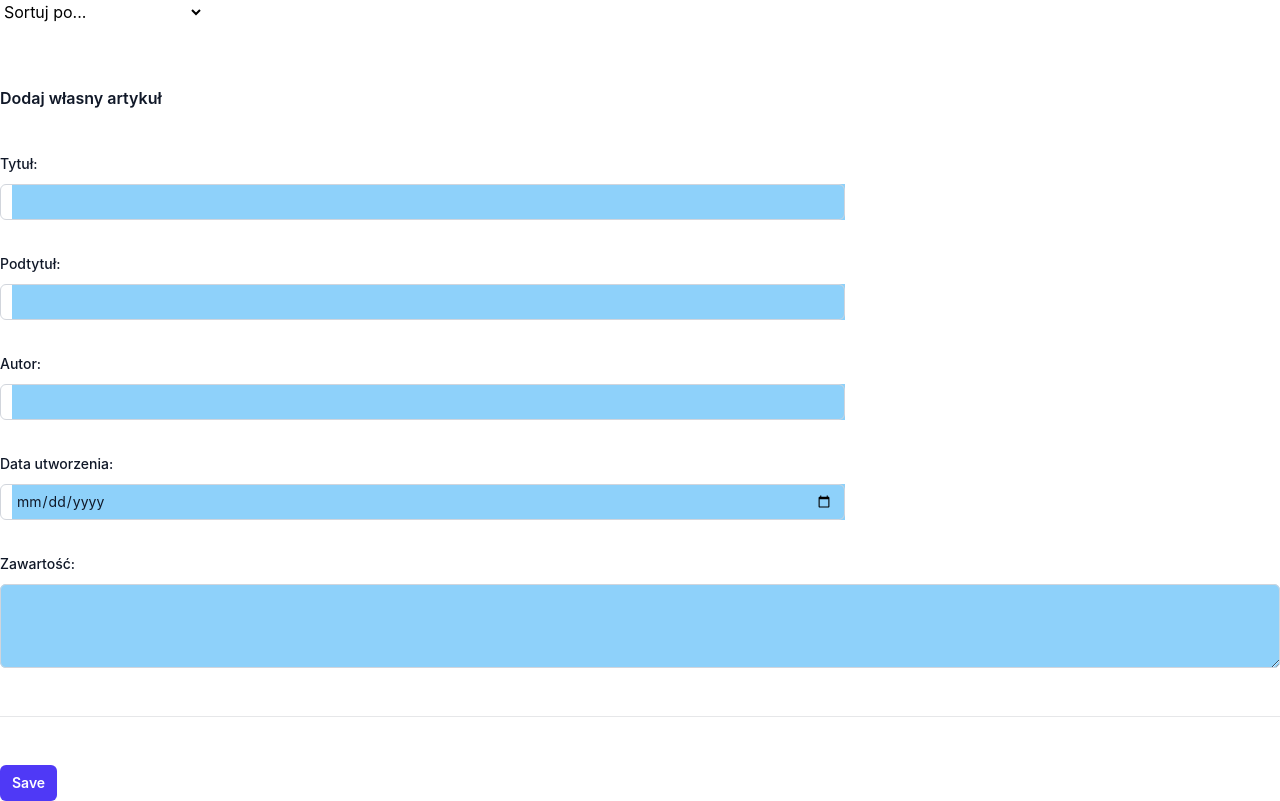
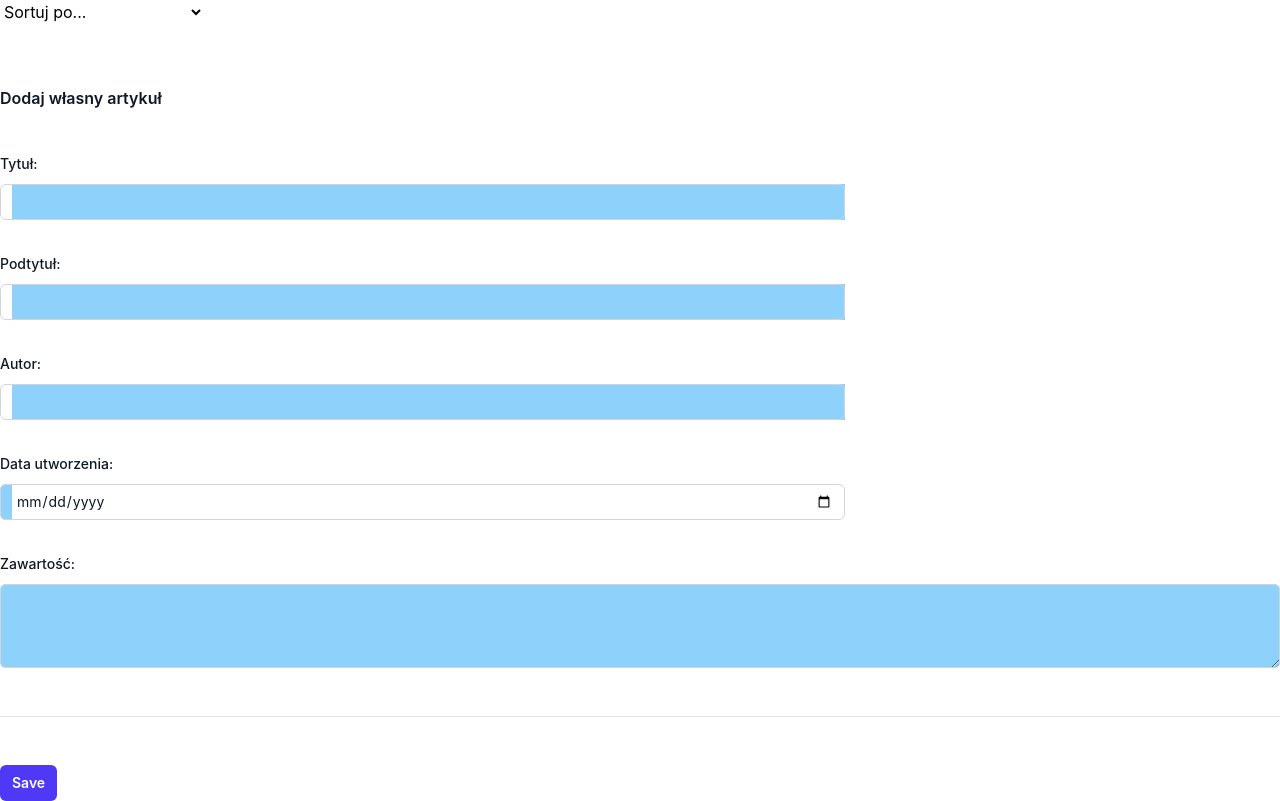
Before and after one commit to DanielB-13/Laboratorium-6, a website built with Vite: page index.html in a window 1280 px wide. Built offline with nearby package versions, Linux system fonts and the light colour scheme; some packages are replaced by stand-ins of ours; no server answers; the database is empty.

Commit message:
Sprawdzam.

```diff
--- a/index.html
+++ b/index.html
@@ -49,8 +49,8 @@
               <div class="sm:col-span-4">
                 <label for="created_at" class="block text-sm/6 font-medium text-gray-900 dark:text-white">Data utworzenia:</label>
                 <div class="mt-2">
-                  <div class="flex items-center rounded-md bg-white pl-3 outline-1 -outline-offset-1 outline-gray-300 focus-within:outline-2 focus-within:-outline-offset-2 focus-within:outline-indigo-600 dark:bg-white/5 dark:outline-white/10 dark:focus-within:outline-indigo-500">
-                    <input id="created_at" type="date" name="created_at" class="block min-w-0 grow bg-secondary py-1.5 pr-3 pl-1 text-base text-gray-900 placeholder:text-gray-400 focus:outline-none sm:text-sm/6 dark:bg-transparent dark:text-white dark:placeholder:text-gray-500" />
+                  <div class="flex items-center rounded-md bg-secondary pl-3 outline-1 -outline-offset-1 outline-gray-300 focus-within:outline-2 focus-within:-outline-offset-2 focus-within:outline-indigo-600 dark:bg-white/5 dark:outline-white/10 dark:focus-within:outline-indigo-500">
+                    <input id="created_at" type="date" name="created_at" class="block min-w-0 grow bg-white py-1.5 pr-3 pl-1 text-base text-gray-900 placeholder:text-gray-400 focus:outline-none sm:text-sm/6 dark:bg-transparent dark:text-white dark:placeholder:text-gray-500" />
                   </div>
                 </div>
               </div>
```
